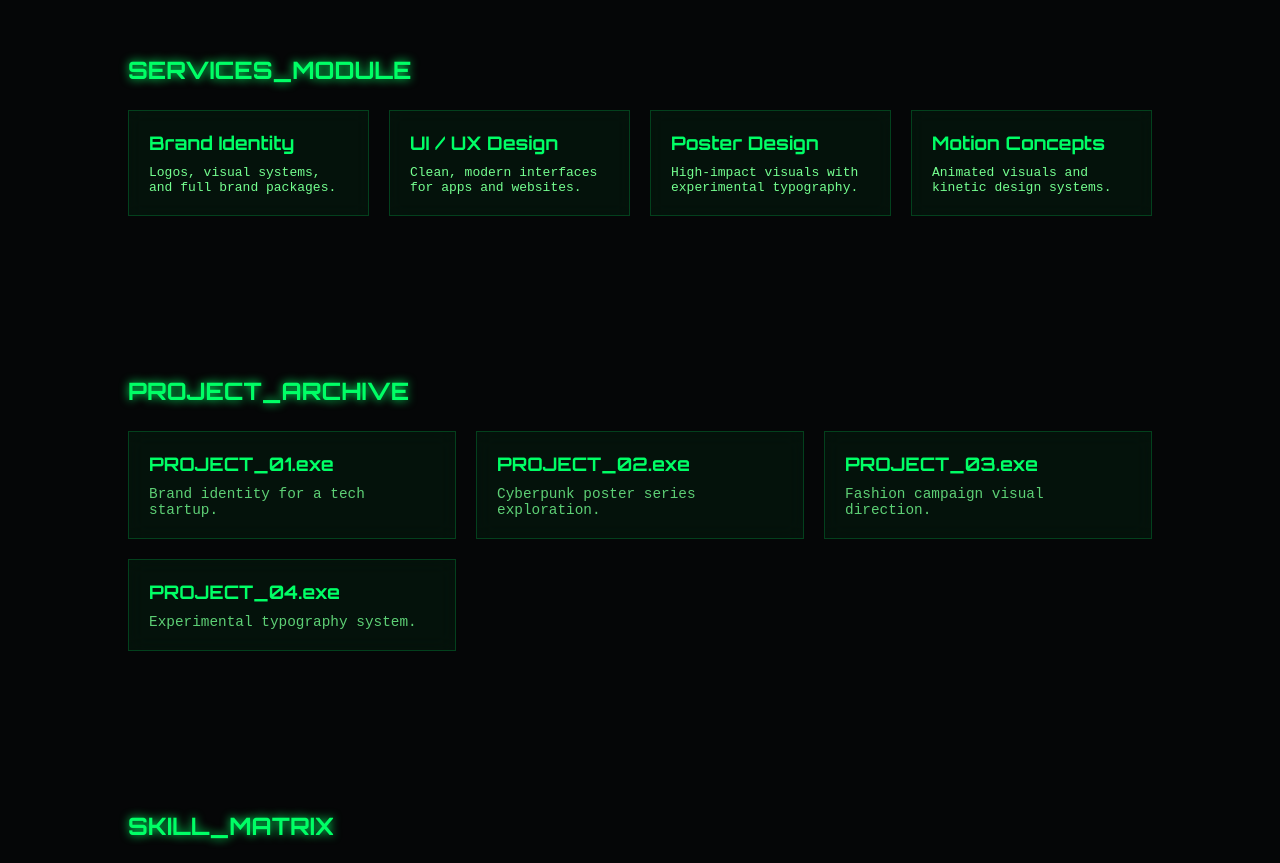
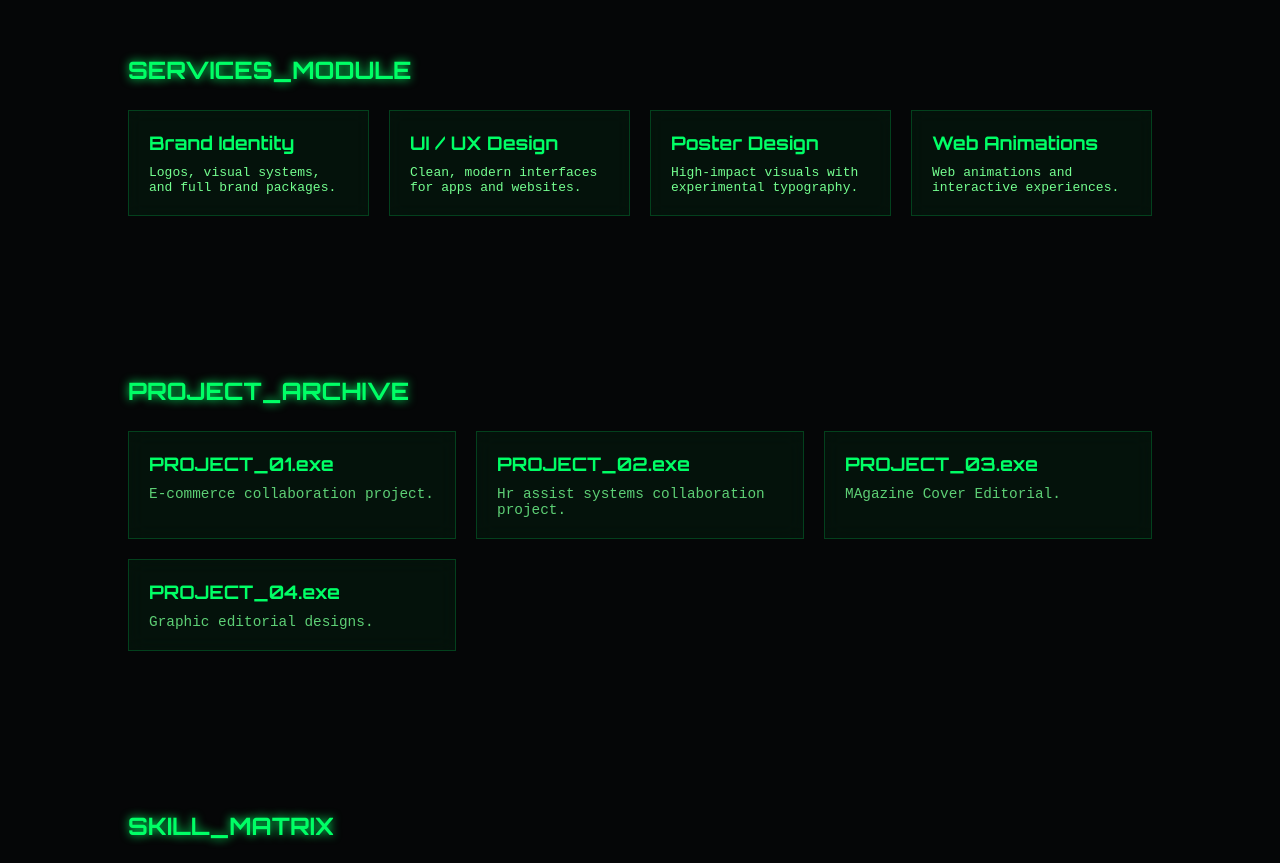
Before and after one commit to emihled/abreast_portfolio, a plain HTML site: page port1/index.html in a window 1280 px wide. Shown: the part 1100-1963 px from the top of the page. Drawn offline with Linux system fonts and the light colour scheme.

Commit message:
Faith move mountains.

```diff
--- a/port1/index.html
+++ b/port1/index.html
@@ -372,17 +372,17 @@ footer {
     <div class="service"><h3>Brand Identity</h3><p>Logos, visual systems, and full brand packages.</p></div>
     <div class="service"><h3>UI / UX Design</h3><p>Clean, modern interfaces for apps and websites.</p></div>
     <div class="service"><h3>Poster Design</h3><p>High-impact visuals with experimental typography.</p></div>
-    <div class="service"><h3>Motion Concepts</h3><p>Animated visuals and kinetic design systems.</p></div>
+    <div class="service"><h3>Web Animations</h3><p>Web animations and interactive experiences.</p></div>
   </div>
 </div>
 
 <div class="section" id="projects">
   <h2>PROJECT_ARCHIVE</h2>
   <div class="grid">
-    <div class="card"><h3>PROJECT_01.exe</h3><p>Brand identity for a tech startup.</p></div>
-    <div class="card"><h3>PROJECT_02.exe</h3><p>Cyberpunk poster series exploration.</p></div>
-    <div class="card"><h3>PROJECT_03.exe</h3><p>Fashion campaign visual direction.</p></div>
-    <div class="card"><h3>PROJECT_04.exe</h3><p>Experimental typography system.</p></div>
+    <div class="card"><h3>PROJECT_01.exe</h3><p>E-commerce collaboration project.</p></div>
+    <div class="card"><h3>PROJECT_02.exe</h3><p>Hr assist systems collaboration project.</p></div>
+    <div class="card"><h3>PROJECT_03.exe</h3><p>MAgazine Cover Editorial.</p></div>
+    <div class="card"><h3>PROJECT_04.exe</h3><p>Graphic editorial designs.</p></div>
   </div>
 </div>
 
```
